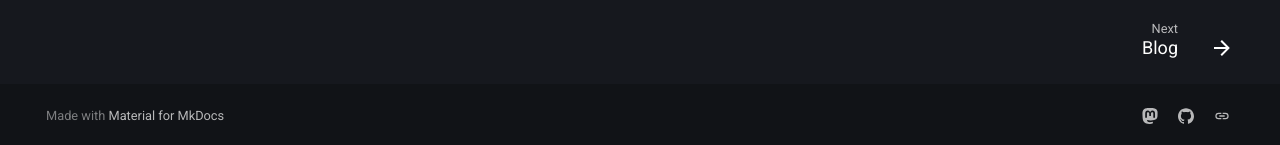
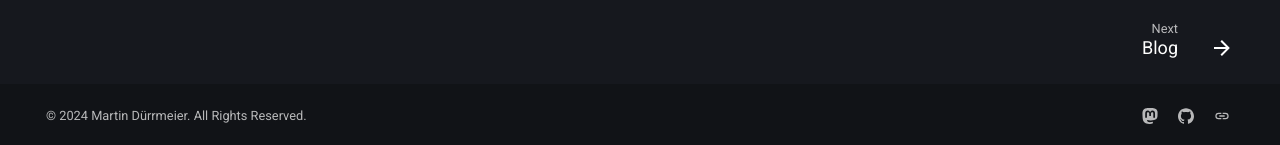
Before and after one commit to md42/martinduerrmeier.com, an MkDocs documentation site: the page built from docs/index.md, in a window 1280 px wide. Shown: the part 752-897 px from the top of the page. Built offline with MkDocs 1.6.1 and Material for MkDocs 9.7.7, drawn with Linux system fonts in a browser that asks for light colours; emoji names are drawn with the system emoji font; comment, search, counter and statistics services are not loaded.

Commit message:
adding copyright, removing "made with mkdocs material"

```diff
--- a/mkdocs.yml
+++ b/mkdocs.yml
@@ -25,6 +25,8 @@ theme:
 
   features:
     - navigation.footer
+
+copyright: © 2024 Martin Dürrmeier. All Rights Reserved.
 
 nav:
   - Home: index.md
@@ -66,3 +68,5 @@ extra:
       link: https://github.com/md42
     - icon: simple/linkedin
       link: https://www.linkedin.com/in/martinduerrmeier/
+
+  generator: false #https://squidfunk.github.io/mkdocs-material/setup/setting-up-the-footer/?h=footer#generator-notice
```
